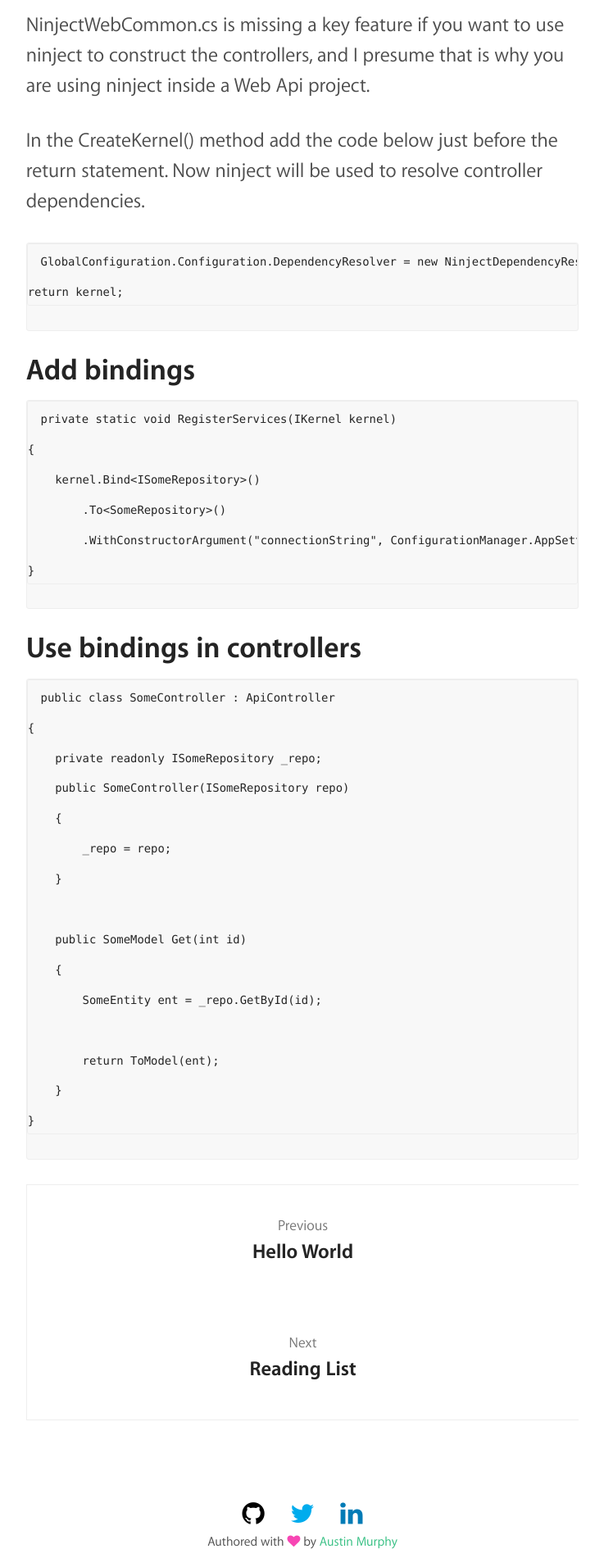
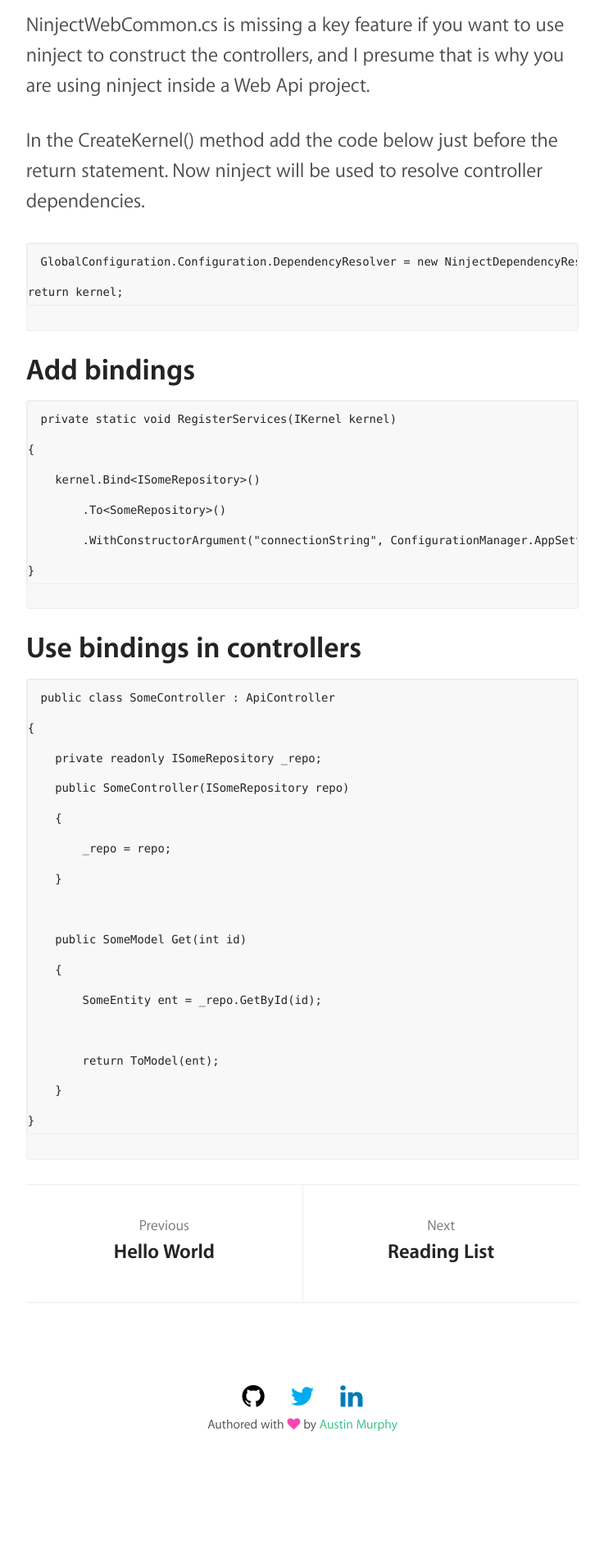
Before and after one commit to ausmurp/ausmurp.github.io, a Jekyll site: the page built from blog/_posts/2015-04-10-web-api-2-ninject.md, in a window 1280 px wide. Shown: the part 788-2689 px from the top of the page at 82% size, without its empty margins (271-1008 px from the left). Built offline with Jekyll 4.4.1, drawn with Linux system fonts in a browser that asks for light colours; nearby versions of some CDN libraries; a style sheet for code colours, icons or effects is not loaded.

Commit message:
no message

```diff
--- a/assets/stylesheets/_post.scss
+++ b/assets/stylesheets/_post.scss
@@ -62,7 +62,7 @@ article li {
 /* Post Footer
 ========================================================================== */
 
-ul.post-footer {
+.post-footer {
   @extend %clearfix;
   border-top: 1px solid $borders;
   border-bottom: 1px solid $borders;
@@ -70,25 +70,26 @@ ul.post-footer {
   margin: 0;
   padding: 0;
 
-  li {
+  .post-footer__item {
+    float: left;
+    margin: 0;
+    width: 50%;
+    border-left: 1px solid $borders;
 
-    .post-footer__item {
-      float: left;
-      margin: 0;
-      width: 50%;
-      border-left: 1px solid $borders;
-      &:only-of-type { width: 100%; }
+    &:only-of-type {
+      width: 100%;
+      border-left: none;
     }
 
-		&:first-child .post-footer__item  {
-			border-left: 0;
-	  }
+    &:first-of-type {
+      border-left: none;
+    }
   }
 
   .post-footer__link {
     @include ellipsis;
     @include transition (background $duration $timing);
-    border-left: 1px solid $borders;
+
     color: $text-secondary;
     display: block;
     padding: 1.5rem;
```
